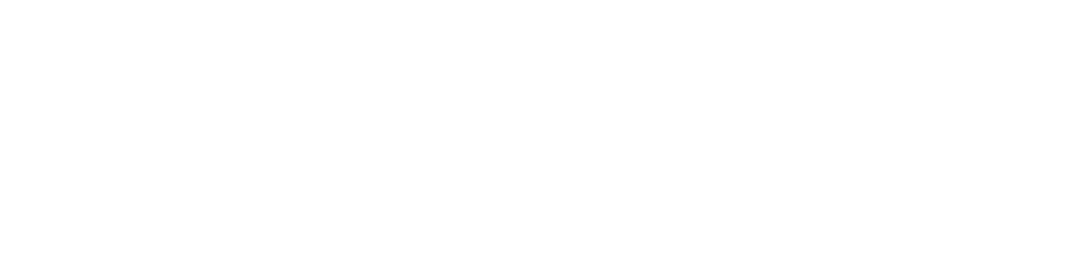
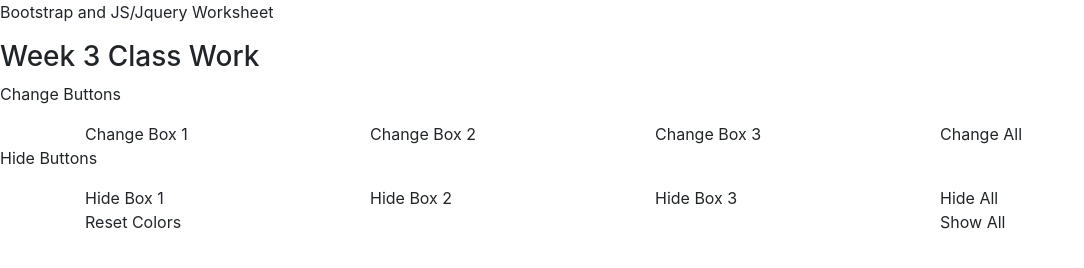
Before and after one commit to rab87barnes/boot-js-hw, a plain HTML site: page index.html in a window 1280 px wide. Shown: the whole page, without its empty margins (0-1084 px from the left). Drawn offline with nearby package versions, Linux system fonts and the light colour scheme.

Commit message:
hw push2

```diff
--- a/index.html
+++ b/index.html
@@ -11,6 +11,95 @@
 </head>
 <body>
 
+    <p>Bootstrap and JS/Jquery Worksheet</p>
+    <h3>Week 3 Class Work</h3>
+
+    <div class="container">
+        <div class="row boxesRow">
+            <div class="col firstDiv">
+
+            </div>
+            <div class="col secondDiv">
+
+            </div>
+            <div class="col thirdDiv">
+
+            </div>
+        </div>
+    </div>
+
+    <p class="changeTitle">Change Buttons</p>
+
+
+    <div class="container">
+        <div class="row">
+            <div class="col changeBtn1">
+                <span>Change Box 1</span>
+            </div>
+
+            <div class="col changeBtn2">
+                <span>Change Box 2</span>
+            </div>
+
+            <div class="col changeBtn3">
+                <span>Change Box 3</span>
+            </div>
+
+            <div class="col changeAllBtn">
+                <span>Change All</span>
+            </div>
+
+        </div>
+
+    </div>
+
+    <p class="hideTitle">Hide Buttons</p>
+
+    <div class="container">
+        <div class="row">
+            <div class="col hideBtn1">
+                <span>Hide Box 1</span>
+            </div>
+
+            <div class="col hideBtn2">
+                <span>Hide Box 2</span>
+            </div>
+
+            <div class="col hideBtn3">
+                <span>Hide Box 3</span>
+            </div>
+
+            <div class="col hideAllBtn">
+                <span>Hide All</span>
+            </div>
+
+        </div>
+
+    </div>
+
+    <div class="container">
+        <div class="row">
+            <div class="col">
+                <span class="resetColors">Reset Colors</span>
+            </div>
+
+            <div class="col-6">
+
+            </div>
+
+            <div class="col">
+                <span class="showAllBoxes">Show All</span>
+            </div>
+
+        </div>
+
+    </div>
+
+
+
+
+
+
     <!--Link to js-->
     <script src="https://code.jquery.com/jquery-3.5.1.min.js" integrity="sha256-9/aliU8dGd2tb6OSsuzixeV4y/faTqgFtohetphbbj0=" crossorigin="anonymous"></script>
     <script src="js/script.js"></script>
```
